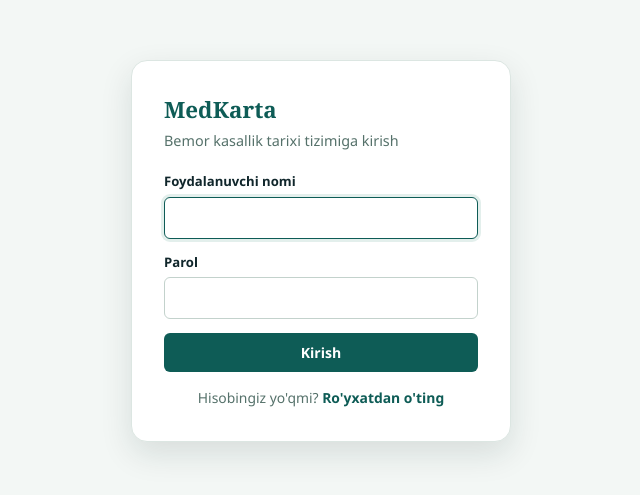
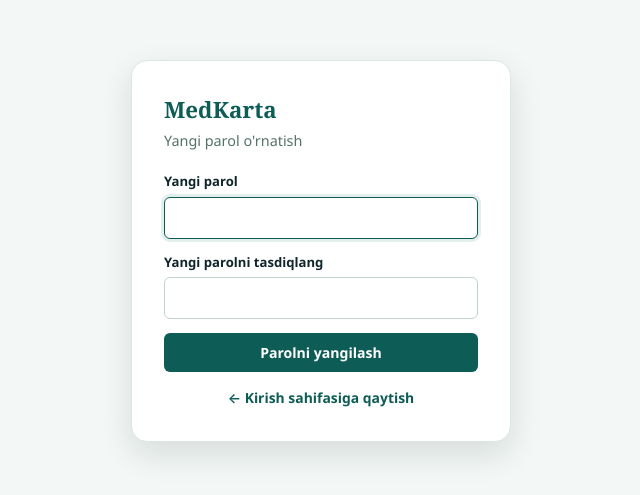
Before and after one commit to alishervoitov/frontend, a React app: page /reset-password/1/1 in a window 1280 px wide. Before the commit this address led to /login. Shown: the part 149-644 px from the top of the page, without its empty margins (319-959 px from the left). Built offline with nearby package versions, Linux system fonts and the light colour scheme; the HTML template or start-up script is replaced by a standard one.

Commit message:
parolni qayta tiklash pagelari bajarildi

```diff
--- a/src/App.jsx
+++ b/src/App.jsx
@@ -11,6 +11,8 @@ import AdminUsersPage from "./pages/AdminUsersPage";
 import AdminAuditLogPage from "./pages/AdminAuditLogPage";
 import "./styles/global.css";
 import AdminAnonymizePage from "./pages/AdminAnonymizePage";
+import ForgotPasswordPage from "./pages/ForgotPasswordPage";
+import ResetPasswordPage from "./pages/ResetPasswordPage";
 
 export default function App() {
     return (
@@ -19,7 +21,8 @@ export default function App() {
                 <Routes>
                     <Route path="/login" element={<LoginPage />} />
                     <Route path="/register" element={<RegisterPage />} />
-
+                    <Route path="/forgot-password" element={<ForgotPasswordPage />} />
+                    <Route path="/reset-password/:uid/:token" element={<ResetPasswordPage />} />
                     <Route
                         element={
                             <ProtectedRoute>
--- a/src/pages/LoginPage.jsx
+++ b/src/pages/LoginPage.jsx
@@ -65,6 +65,9 @@ export default function LoginPage() {
 
                 <div className="auth-switch">
                     Hisobingiz yo'qmi? <Link to="/register">Ro'yxatdan o'ting</Link>
+                    <div style={{ marginTop: 8 }}>
+                        <Link to="/forgot-password">Parolni unutdingizmi?</Link>
+                    </div>
                 </div>
             </div>
         </div>
--- /dev/null
+++ b/src/pages/ResetPasswordPage.jsx
@@ -0,0 +1,72 @@
+import { useState } from "react";
+import { useParams, useNavigate, Link } from "react-router-dom";
+import client from "../api/client";
+
+export default function ResetPasswordPage() {
+    const { uid, token } = useParams();
+    const navigate = useNavigate();
+
+    const [password, setPassword] = useState("");
+    const [confirm, setConfirm] = useState("");
+    const [error, setError] = useState("");
+    const [success, setSuccess] = useState(false);
+    const [loading, setLoading] = useState(false);
+
+    async function handleSubmit(e) {
+        e.preventDefault();
+        setError("");
+
+        if (password !== confirm) {
+            setError("Parollar mos kelmadi.");
+            return;
+        }
+
+        setLoading(true);
+        try {
+            await client.post("/auth/password-reset-confirm/", {
+                uid, token, new_password: password,
+            });
+            setSuccess(true);
+            setTimeout(() => navigate("/login"), 2000);
+        } catch (err) {
+            const detail = err.response?.data?.detail;
+            setError(Array.isArray(detail) ? detail[0] : detail || "Havola yaroqsiz yoki muddati tugagan.");
+        } finally {
+            setLoading(false);
+        }
+    }
+
+    return (
+        <div className="auth-page">
+            <div className="auth-card">
+                <div className="auth-brand">MedKarta</div>
+                <div className="auth-sub">Yangi parol o'rnatish</div>
+
+                {success ? (
+                    <div style={{ background: "var(--success-tint)", color: "#235940", padding: "10px 12px", borderRadius: 6, fontSize: "0.85rem" }}>
+                        Parol muvaffaqiyatli yangilandi. Kirish sahifasiga yo'naltirilmoqdasiz...
+                    </div>
+                ) : (
+                    <form onSubmit={handleSubmit}>
+                        {error && <div className="alert-error">{error}</div>}
+                        <div className="field">
+                            <label>Yangi parol</label>
+                            <input type="password" value={password} onChange={(e) => setPassword(e.target.value)} required autoFocus />
+                        </div>
+                        <div className="field">
+                            <label>Yangi parolni tasdiqlang</label>
+                            <input type="password" value={confirm} onChange={(e) => setConfirm(e.target.value)} required />
+                        </div>
+                        <button className="btn btn-primary" type="submit" disabled={loading}>
+                            {loading ? "Saqlanmoqda..." : "Parolni yangilash"}
+                        </button>
+                    </form>
+                )}
+
+                <div className="auth-switch">
+                    <Link to="/login">← Kirish sahifasiga qaytish</Link>
+                </div>
+            </div>
+        </div>
+    );
+}
```
